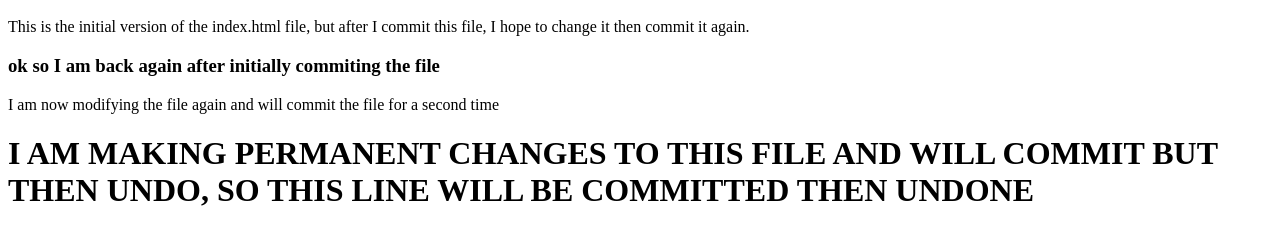
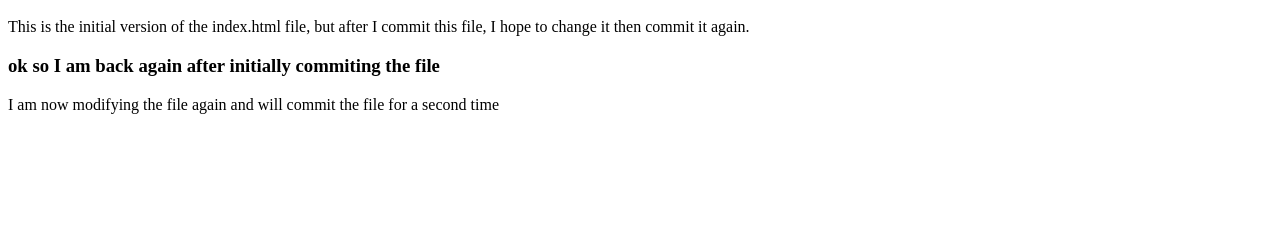
Before and after one commit to alixirr/repo-test, a plain HTML site: page index.html in a window 1280 px wide. Shown: the part 48-292 px from the top of the page. Drawn offline with Linux system fonts and the light colour scheme.

Commit message:
Revert "I modified the file again but will undo the change later"
This reverts commit 3c6641500e1d1674b82c3d49cde837328befaca5.

```diff
--- a/index.html
+++ b/index.html
@@ -2,4 +2,3 @@
 <p>This is the initial version of the index.html file, but after I commit this file, I hope to change it then commit it again.</p>
 <h3>ok so I am back again after initially commiting the file</h3>
 <p>I am now modifying the file again and will commit the file for a second time</p>
-<h1>I AM MAKING PERMANENT CHANGES TO THIS FILE AND WILL COMMIT BUT THEN UNDO, SO THIS LINE WILL BE COMMITTED THEN UNDONE</h1>
```
